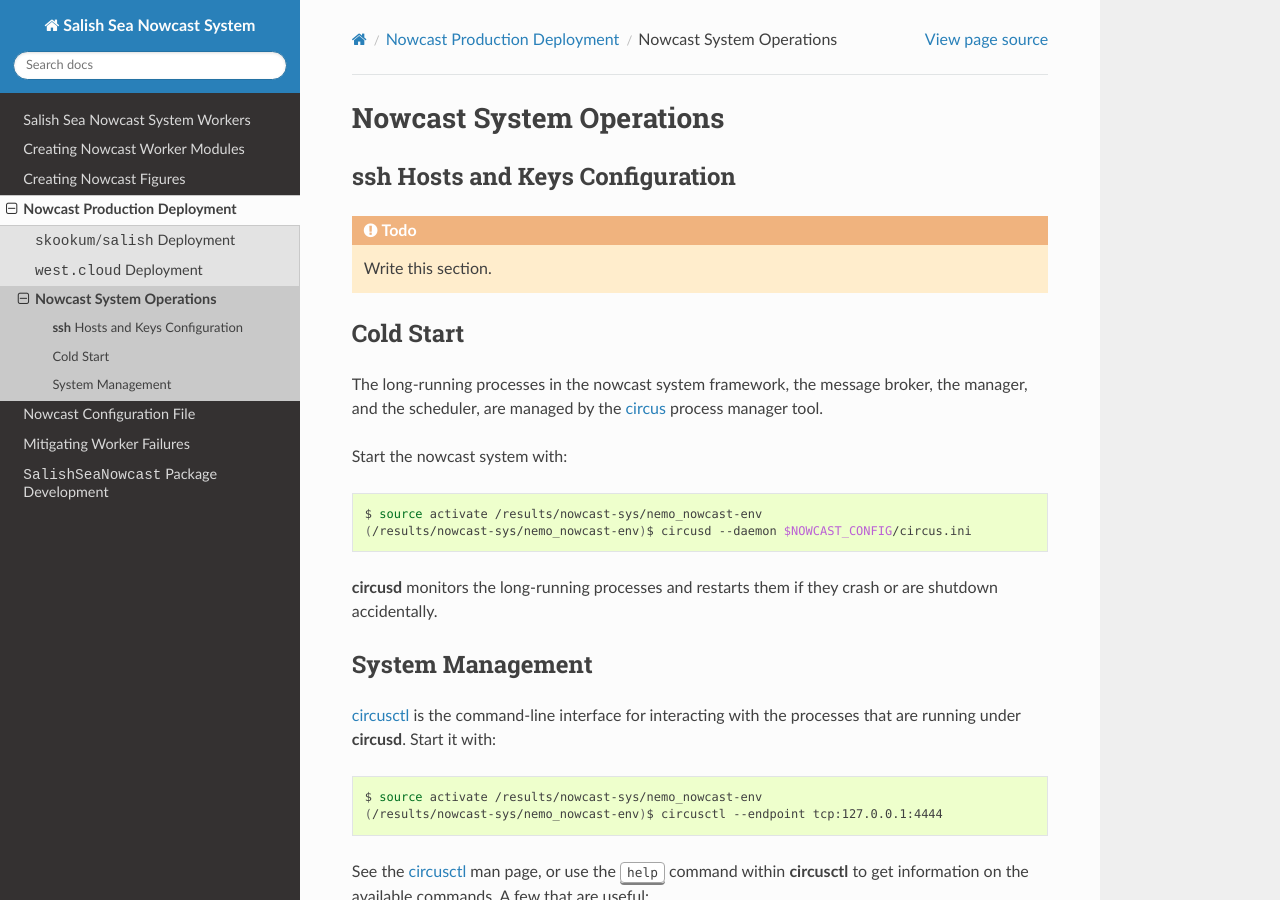
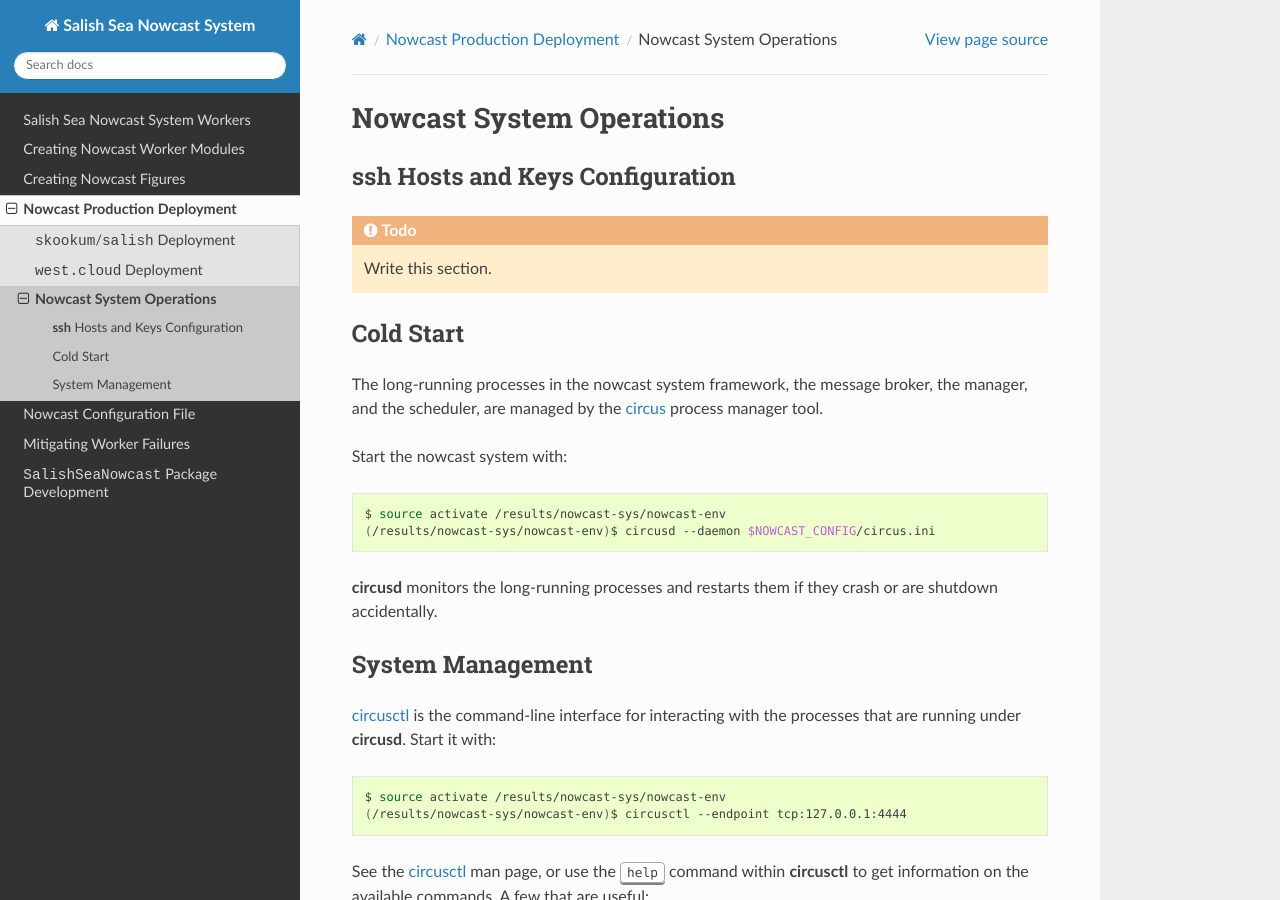
Before and after one commit to SalishSeaCast/SalishSeaNowcast, a Sphinx documentation site: the page built from docs/deployment/operations.rst, in a window 1280 px wide and 900 px high. Built offline with Sphinx 7.4.7 and the Read the Docs theme 2.0.0, drawn with Linux system fonts in a browser that asks for light colours; the version number could not be read and is left out.

Commit message:
Update nowcast-env directory name for skookum.

```diff
--- a/docs/deployment/operations.rst
+++ b/docs/deployment/operations.rst
@@ -42,8 +42,8 @@ Start the nowcast system with:
 
 .. code-block:: bash
 
-    $ source activate /results/nowcast-sys/nemo_nowcast-env
-    (/results/nowcast-sys/nemo_nowcast-env)$ circusd --daemon $NOWCAST_CONFIG/circus.ini
+    $ source activate /results/nowcast-sys/nowcast-env
+    (/results/nowcast-sys/nowcast-env)$ circusd --daemon $NOWCAST_CONFIG/circus.ini
 
 :command:`circusd` monitors the long-running processes and restarts them if they crash or are shutdown accidentally.
 
@@ -56,8 +56,8 @@ Start it with:
 
 .. code-block:: bash
 
-    $ source activate /results/nowcast-sys/nemo_nowcast-env
-    (/results/nowcast-sys/nemo_nowcast-env)$ circusctl --endpoint tcp:127.0.0.1:4444
+    $ source activate /results/nowcast-sys/nowcast-env
+    (/results/nowcast-sys/nowcast-env)$ circusctl --endpoint tcp:127.0.0.1:4444
 
 .. _circusctl: http://circus.readthedocs.io/en/latest/man/circusctl/
 
```
Also changed, not shown: 1 other file.
